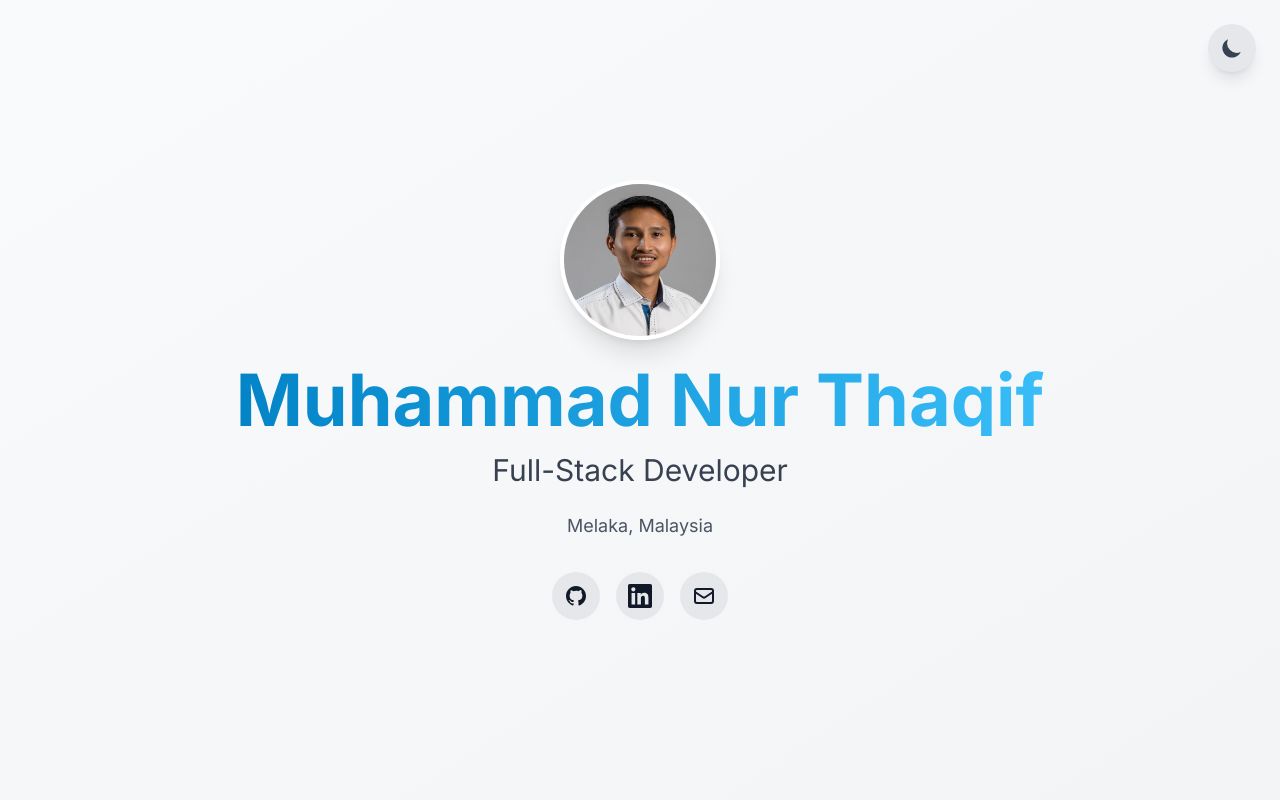
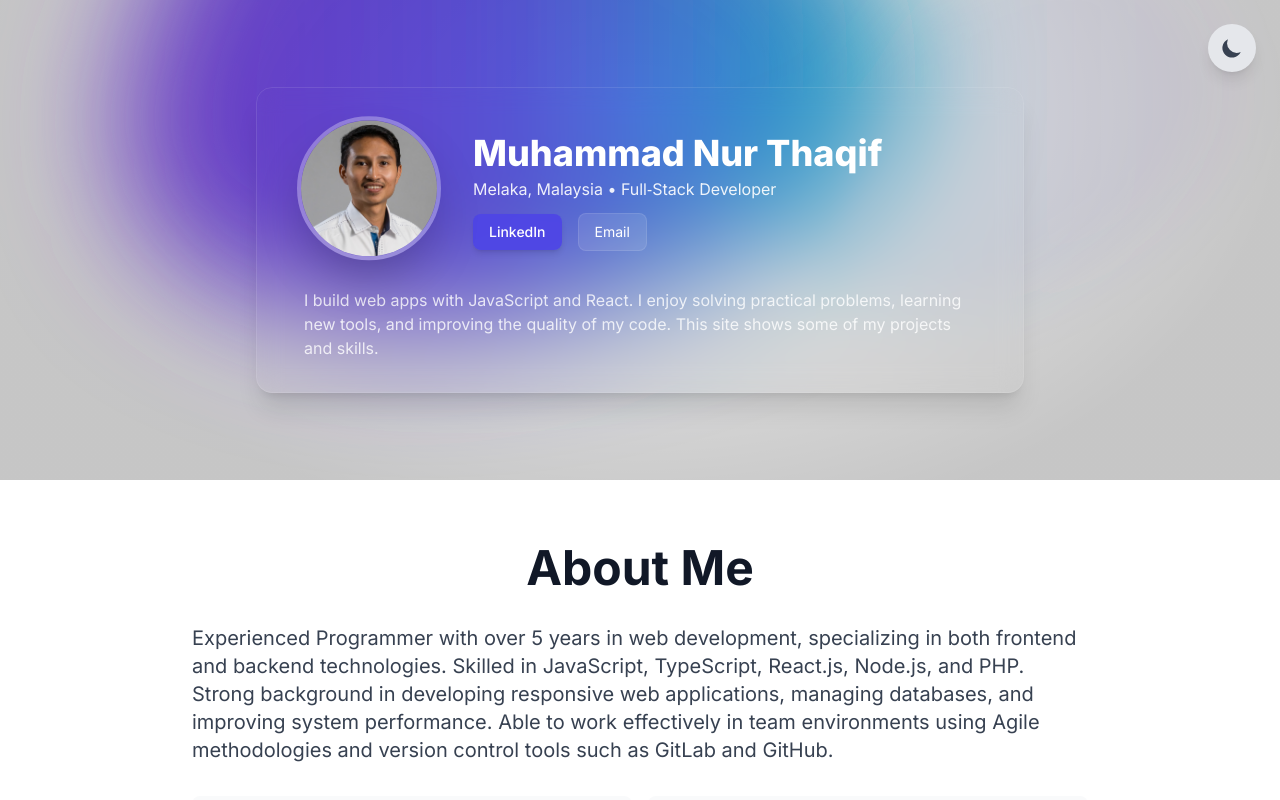
Before and after one commit to mnthaqif/mnthaqif.github.io, a React (Vite) app: page / in a window 1280 px wide. Shown: the top 800 px of the page. Built offline with nearby package versions, Linux system fonts and the light colour scheme.

Commit message:
Refactor Hero component for improved layout and visuals
Updated the Hero component layout and styling, including SVG background and avatar animations.

```diff
--- a/src/components/sections/Hero.jsx
+++ b/src/components/sections/Hero.jsx
@@ -1,95 +1,116 @@
 import React from 'react';
 import { motion } from 'framer-motion';
-import { resumeData } from '../../data/resumeData';
-import avatar from '../../assets/thaqif.jpg';
+import avatar from '../../assets/thaqif.jpg'; // ensure file exists at src/assets/thaqif.jpg
 
 const Hero = () => {
-  const { personal } = resumeData;
+  return (
+    <section
+      aria-label="Hero"
+      className="relative flex items-center justify-center overflow-hidden bg-black/5"
+      style={{ minHeight: '60vh' }} // shorter than full screen to reduce empty space
+    >
+      {/* decorative SVG background (vibrant gradients + blurred blobs) */}
+      <svg
+        className="absolute inset-0 w-full h-full -z-10"
+        viewBox="0 0 1200 800"
+        preserveAspectRatio="xMidYMid slice"
+        xmlns="http://www.w3.org/2000/svg"
+        aria-hidden="true"
+      >
+        <defs>
+          <linearGradient id="bgA" x1="0" x2="1">
+            <stop offset="0%" stopColor="#7c3aed" stopOpacity="1" />
+            <stop offset="50%" stopColor="#4f46e5" stopOpacity="0.95" />
+            <stop offset="100%" stopColor="#06b6d4" stopOpacity="0.95" />
+          </linearGradient>
+          <linearGradient id="bgB" x1="0" x2="1">
+            <stop offset="0%" stopColor="#06b6d4" stopOpacity="0.14" />
+            <stop offset="100%" stopColor="#7c3aed" stopOpacity="0.06" />
+          </linearGradient>
+          <filter id="bigBlur" x="-30%" y="-30%" width="160%" height="160%">
+            <feGaussianBlur stdDeviation="60" />
+          </filter>
+          <filter id="softBlur" x="-30%" y="-30%" width="160%" height="160%">
+            <feGaussianBlur stdDeviation="30" />
+          </filter>
+          <radialGradient id="vignette" cx="50%" cy="35%">
+            <stop offset="0%" stopColor="#000" stopOpacity="0" />
+            <stop offset="100%" stopColor="#000" stopOpacity="0.18" />
+          </radialGradient>
+        </defs>
 
-  return (
-    <section className="min-h-screen flex items-center justify-center section-padding bg-gradient-to-br from-gray-50 to-gray-100 dark:from-gray-900 dark:to-gray-800">
-      <div className="max-w-4xl mx-auto text-center">
+        {/* Big colorful blurred shape */}
+        <g filter="url(#bigBlur)" transform="translate(-60,-40)">
+          <path
+            d="M300 50 C 420 10, 620 10, 760 90 C 900 170, 980 320, 820 420 C 660 520, 420 560, 260 480 C 100 400, 180 200, 300 50 Z"
+            fill="url(#bgA)"
+            opacity="0.95"
+          />
+        </g>
+
+        {/* Secondary soft overlay */}
+        <g filter="url(#softBlur)" transform="translate(-120,20)">
+          <path
+            d="M950 200 C 1020 80, 1180 60, 1250 170 C 1320 280, 1210 380, 1080 430 C 950 480, 870 420, 820 340 C 770 260, 880 320, 950 200 Z"
+            fill="url(#bgB)"
+            opacity="0.9"
+          />
+        </g>
+
+        {/* subtle vignette */}
+        <rect width="100%" height="100%" fill="url(#vignette)" />
+      </svg>
+
+      {/* content card: semi-transparent glass to focus content and reduce perceived empty space */}
       <motion.div
-          initial={{ opacity: 0, y: 20 }}
+        initial={{ opacity: 0, y: 8 }}
         animate={{ opacity: 1, y: 0 }}
-          transition={{ duration: 0.6 }}
+        transition={{ duration: 0.7 }}
+        className="relative z-10 w-full max-w-3xl mx-4 sm:mx-6 md:mx-0 bg-white/6 backdrop-blur-md border border-white/10 rounded-2xl shadow-xl py-8 px-6 sm:px-10"
       >
+        <div className="flex flex-col sm:flex-row items-center gap-6 sm:gap-8">
           <motion.img
             src={avatar}
-            alt={personal.name}
-            className="w-32 h-32 md:w-40 md:h-40 rounded-full mx-auto mb-6 shadow-xl border-4 border-white dark:border-gray-700"
-            initial={{ opacity: 0, scale: 0.8 }}
-            animate={{ opacity: 1, scale: 1 }}
-            transition={{ duration: 0.5, delay: 0.2 }}
+            alt="Muhammad Nur Thaqif avatar"
+            initial={{ y: -4 }}
+            animate={{ y: [ -4, 4, -4 ] }}
+            transition={{ duration: 6, repeat: Infinity, ease: 'easeInOut' }}
+            className="w-28 h-28 sm:w-36 sm:h-36 rounded-full object-cover border-4 border-white/30 shadow-2xl"
           />
 
-          <motion.h1
-            className="text-5xl md:text-6xl lg:text-7xl font-bold mb-4 bg-gradient-to-r from-primary-600 to-primary-400 bg-clip-text text-transparent"
-            initial={{ opacity: 0, y: 20 }}
-            animate={{ opacity: 1, y: 0 }}
-            transition={{ duration: 0.6, delay: 0.3 }}
-          >
-            {personal.name}
-          </motion.h1>
+          <div className="text-center sm:text-left">
+            <h1 className="text-2xl sm:text-3xl md:text-4xl font-extrabold text-white leading-tight">
+              Muhammad Nur Thaqif
+            </h1>
+            <p className="mt-1 text-sm sm:text-base text-white/90">
+              Melaka, Malaysia • Full‑Stack Developer
+            </p>
 
-          <motion.p
-            className="text-2xl md:text-3xl text-gray-700 dark:text-gray-300 mb-6"
-            initial={{ opacity: 0, y: 20 }}
-            animate={{ opacity: 1, y: 0 }}
-            transition={{ duration: 0.6, delay: 0.4 }}
-          >
-            {personal.title}
-          </motion.p>
-
-          <motion.p
-            className="text-lg text-gray-600 dark:text-gray-400 mb-8"
-            initial={{ opacity: 0, y: 20 }}
-            animate={{ opacity: 1, y: 0 }}
-            transition={{ duration: 0.6, delay: 0.5 }}
-          >
-            {personal.location}
-          </motion.p>
-
-          <motion.div
-            className="flex justify-center gap-4 flex-wrap"
-            initial={{ opacity: 0, y: 20 }}
-            animate={{ opacity: 1, y: 0 }}
-            transition={{ duration: 0.6, delay: 0.6 }}
-          >
+            <div className="mt-3 flex flex-col sm:flex-row sm:items-center gap-3 sm:gap-4">
               <a
-              href={personal.github}
+                href="https://www.linkedin.com/in/thaqif-rajab/"
                 target="_blank"
                 rel="noopener noreferrer"
-              className="p-3 rounded-full bg-gray-200 dark:bg-gray-700 hover:bg-primary-100 dark:hover:bg-primary-900 transition-colors"
-              aria-label="GitHub"
+                className="inline-flex items-center gap-2 px-4 py-2 rounded-lg bg-indigo-600/95 hover:bg-indigo-500 text-white text-sm font-medium transition-shadow shadow-md"
               >
-              <svg className="w-6 h-6" fill="currentColor" viewBox="0 0 24 24">
-                <path fillRule="evenodd" d="M12 2C6.477 2 2 6.477 2 12c0 4.42 2.865 8.17 6.839 9.49.5.092.682-.217.682-.482 0-.237-.008-.866-.013-1.7-2.782.603-3.369-1.34-3.369-1.34-.454-1.156-1.11-1.463-1.11-1.463-.908-.62.069-.608.069-.608 1.003.07 1.531 1.03 1.531 1.03.892 1.529 2.341 1.087 2.91.831.092-.646.35-1.086.636-1.336-2.22-.253-4.555-1.11-4.555-4.943 0-1.091.39-1.984 1.029-2.683-.103-.253-.446-1.27.098-2.647 0 0 .84-.269 2.75 1.025A9.578 9.578 0 0112 6.836c.85.004 1.705.114 2.504.336 1.909-1.294 2.747-1.025 2.747-1.025.546 1.377.203 2.394.1 2.647.64.699 1.028 1.592 1.028 2.683 0 3.842-2.339 4.687-4.566 4.935.359.309.678.919.678 1.852 0 1.336-.012 2.415-.012 2.743 0 .267.18.578.688.48C19.138 20.167 22 16.418 22 12c0-5.523-4.477-10-10-10z" clipRule="evenodd" />
-              </svg>
+                LinkedIn
               </a>
+
               <a
-              href={personal.linkedin}
-              target="_blank"
-              rel="noopener noreferrer"
-              className="p-3 rounded-full bg-gray-200 dark:bg-gray-700 hover:bg-primary-100 dark:hover:bg-primary-900 transition-colors"
-              aria-label="LinkedIn"
+                href="mailto:thaqif_rajab@yahoo.com"
+                className="inline-flex items-center gap-2 px-4 py-2 rounded-lg bg-white/10 hover:bg-white/20 text-white border border-white/10 text-sm"
               >
-              <svg className="w-6 h-6" fill="currentColor" viewBox="0 0 24 24">
-                <path d="M20.447 20.452h-3.554v-5.569c0-1.328-.027-3.037-1.852-3.037-1.853 0-2.136 1.445-2.136 2.939v5.667H9.351V9h3.414v1.561h.046c.477-.9 1.637-1.85 3.37-1.85 3.601 0 4.267 2.37 4.267 5.455v6.286zM5.337 7.433c-1.144 0-2.063-.926-2.063-2.065 0-1.138.92-2.063 2.063-2.063 1.14 0 2.064.925 2.064 2.063 0 1.139-.925 2.065-2.064 2.065zm1.782 13.019H3.555V9h3.564v11.452zM22.225 0H1.771C.792 0 0 .774 0 1.729v20.542C0 23.227.792 24 1.771 24h20.451C23.2 24 24 23.227 24 22.271V1.729C24 .774 23.2 0 22.222 0h.003z"/>
-              </svg>
+                Email
               </a>
-            <a
-              href={`mailto:${personal.email}`}
-              className="p-3 rounded-full bg-gray-200 dark:bg-gray-700 hover:bg-primary-100 dark:hover:bg-primary-900 transition-colors"
-              aria-label="Email"
-            >
-              <svg className="w-6 h-6" fill="none" stroke="currentColor" viewBox="0 0 24 24">
-                <path strokeLinecap="round" strokeLinejoin="round" strokeWidth={2} d="M3 8l7.89 5.26a2 2 0 002.22 0L21 8M5 19h14a2 2 0 002-2V7a2 2 0 00-2-2H5a2 2 0 00-2 2v10a2 2 0 002 2z" />
-              </svg>
-            </a>
+            </div>
+          </div>
+        </div>
+
+        <p className="mt-6 text-sm sm:text-base text-white/80 max-w-2xl mx-auto text-center sm:text-left">
+          I build web apps with JavaScript and React. I enjoy solving practical problems, learning new
+          tools, and improving the quality of my code. This site shows some of my projects and skills.
+        </p>
       </motion.div>
-        </motion.div>
-      </div>
     </section>
   );
 };
```
Lines whose indentation alone changed are shown as unchanged.
